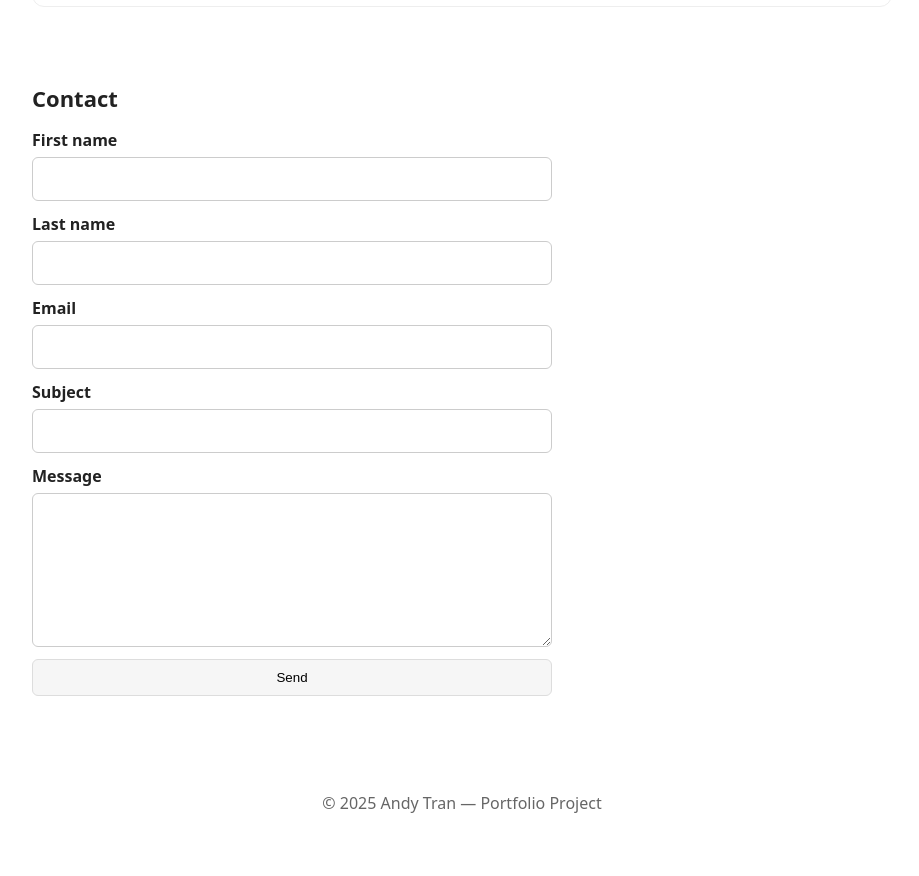
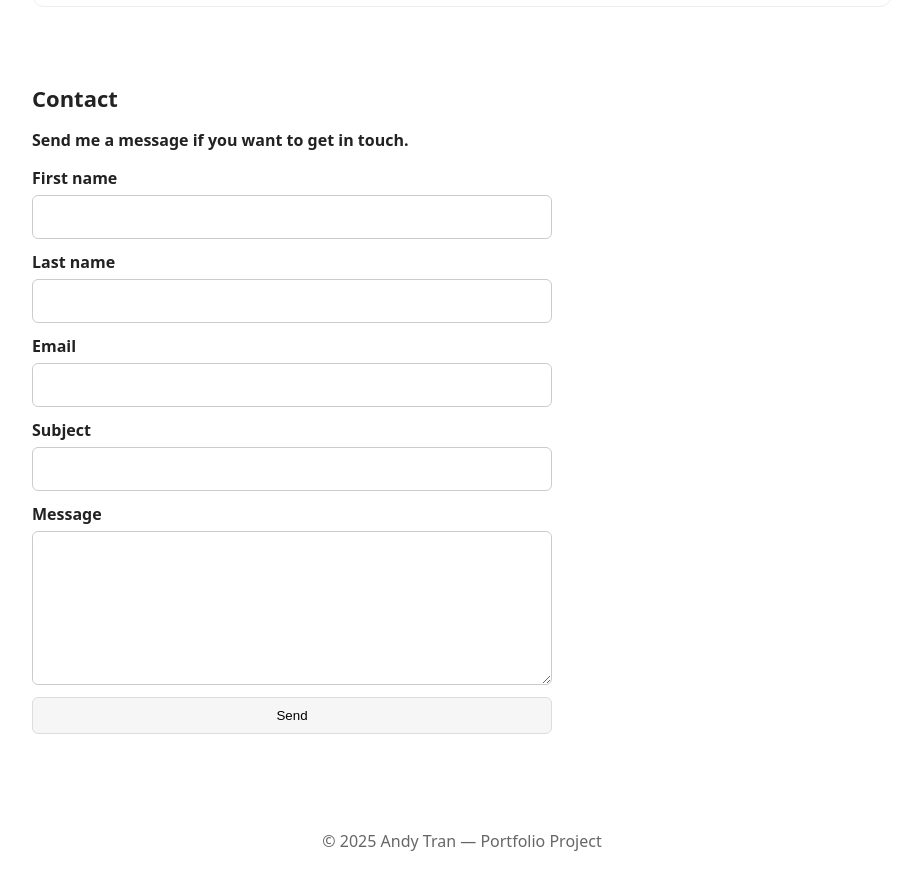
Before and after one commit to AndyTran-86/portfolio-frontend, a React (Vite) app: page / in a window 1280 px wide. Shown: the part 1099-1975 px from the top of the page, without its empty margins (178-1097 px from the left). Before the commit the page ends 1937 px from the top, so only its background shows below. Built offline with nearby package versions, Linux system fonts and the light colour scheme; no server answers.

Commit message:
CodeChecks + added a subject before ContactForm

```diff
--- a/src/App.jsx
+++ b/src/App.jsx
@@ -167,6 +167,8 @@ const prev = () => setIndex((index - 1 + gallery.length) % gallery.length);
             </div>
           )}
 
+        <p><strong>Send me a message if you want to get in touch.</strong></p>
+
           <ContactForm />
         </section>
       </main>
```
